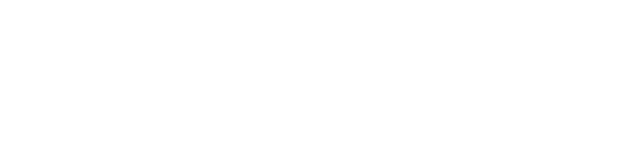
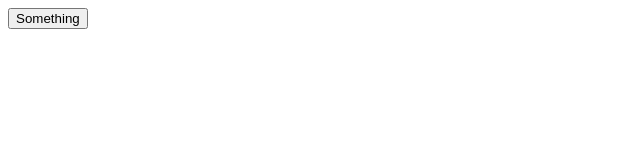
Before and after one commit to TheBuBLiK/test, a plain HTML site: page index.html in a window 1280 px wide. Shown: the whole page, without its empty margins (0-640 px from the left). Drawn offline with Linux system fonts and the light colour scheme.

Commit message:
add button

```diff
--- a/index.html
+++ b/index.html
@@ -7,6 +7,7 @@
     <title>Document</title>
   </head>
   <body>
+    <button>Something</button>
     <script src="./main.js"></script>
   </body>
 </html>
```
